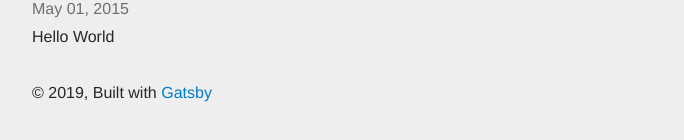
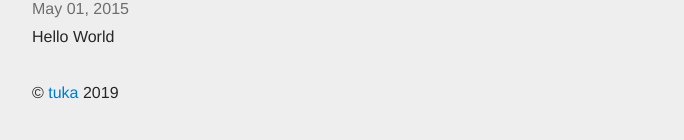
Before and after one commit to tukaelu/blog, a Gatsby site: page / in a window 1280 px wide. Shown: the part 622-762 px from the top of the page, without its empty margins (293-977 px from the left). Built offline with nearby package versions, Linux system fonts and the light colour scheme; Gatsby itself is replaced by a stand-in of ours; some packages are replaced by stand-ins of ours.

Commit message:
tweak copyright

```diff
--- a/src/components/layout.js
+++ b/src/components/layout.js
@@ -40,9 +40,7 @@ class Layout extends React.Component {
         <header>{header}</header>
         <main>{children}</main>
         <footer>
-          © {new Date().getFullYear()}, Built with
-          {` `}
-          <a href="https://www.gatsbyjs.org">Gatsby</a>
+          © <a href="https://twitter.com/tukaelu" target="_blank" rel="noopener">tuka</a> {new Date().getFullYear()}
         </footer>
       </div>
     )
```
